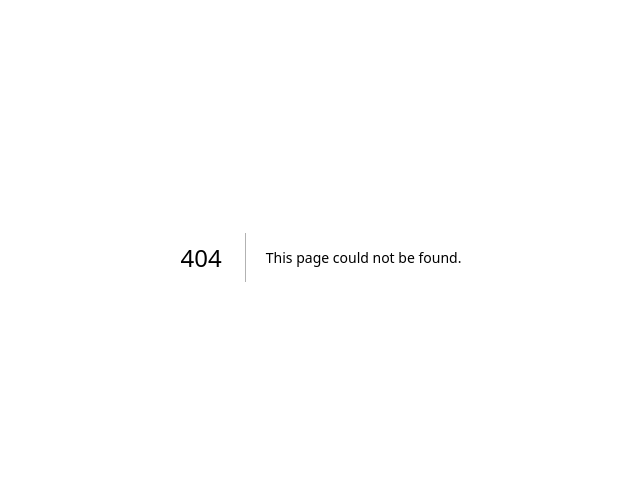
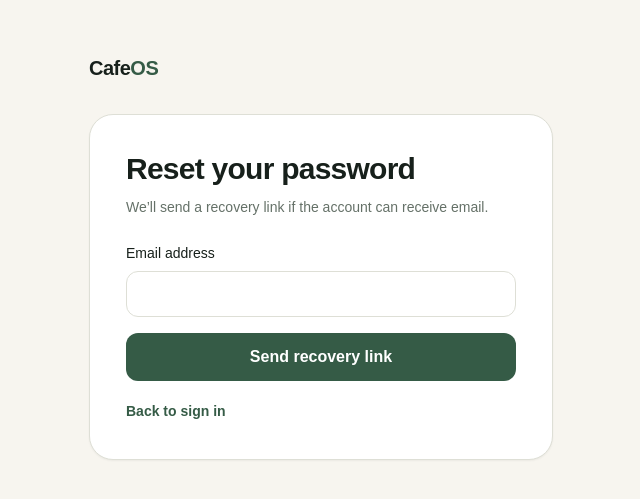
Before and after one commit to cafestyle12/Cafe-software-, a Next.js app: page /forgot-password in a window 1280 px wide. Before the commit this address had no page. Shown: the part 143-642 px from the top of the page, without its empty margins (319-959 px from the left). Built offline with nearby package versions, Linux system fonts and the light colour scheme.

Commit message:
feat(auth): add password recovery request screen

```diff
--- /dev/null
+++ b/src/app/forgot-password/page.tsx
@@ -0,0 +1,26 @@
+import Link from "next/link";
+import { requestPasswordResetAction } from "@/app/actions/auth";
+
+type Props = { searchParams: Promise<{ error?: string; sent?: string }> };
+
+export default async function ForgotPasswordPage({ searchParams }: Props) {
+  const params = await searchParams;
+  return (
+    <main className="mx-auto flex min-h-screen w-full max-w-lg flex-col justify-center px-6 py-12">
+      <Link href="/" className="mb-8 text-xl font-bold tracking-tight">Cafe<span className="text-[var(--accent)]">OS</span></Link>
+      <section className="rounded-3xl border border-[var(--border)] bg-white p-7 shadow-sm sm:p-9">
+        <h1 className="text-3xl font-semibold tracking-tight">Reset your password</h1>
+        <p className="mt-2 text-sm leading-6 text-[var(--muted)]">We’ll send a recovery link if the account can receive email.</p>
+        {params.error && <p role="alert" className="mt-5 rounded-xl border border-red-200 bg-red-50 p-3 text-sm text-red-800">{params.error}</p>}
+        {params.sent && <p role="status" className="mt-5 rounded-xl border border-emerald-200 bg-emerald-50 p-3 text-sm text-emerald-900">If that address is registered, a recovery email should arrive shortly. Check your spam folder too.</p>}
+        <form action={requestPasswordResetAction} className="mt-6 space-y-4">
+          <label className="block text-sm font-medium">Email address
+            <input name="email" type="email" autoComplete="email" required maxLength={320} className="mt-2 w-full rounded-xl border border-[var(--border)] px-4 py-3 outline-none focus:border-[var(--accent)]" />
+          </label>
+          <button className="w-full rounded-xl bg-[var(--accent)] px-4 py-3 font-semibold text-white">Send recovery link</button>
+        </form>
+        <Link href="/login" className="mt-5 inline-block text-sm font-semibold text-[var(--accent)]">Back to sign in</Link>
+      </section>
+    </main>
+  );
+}
```
